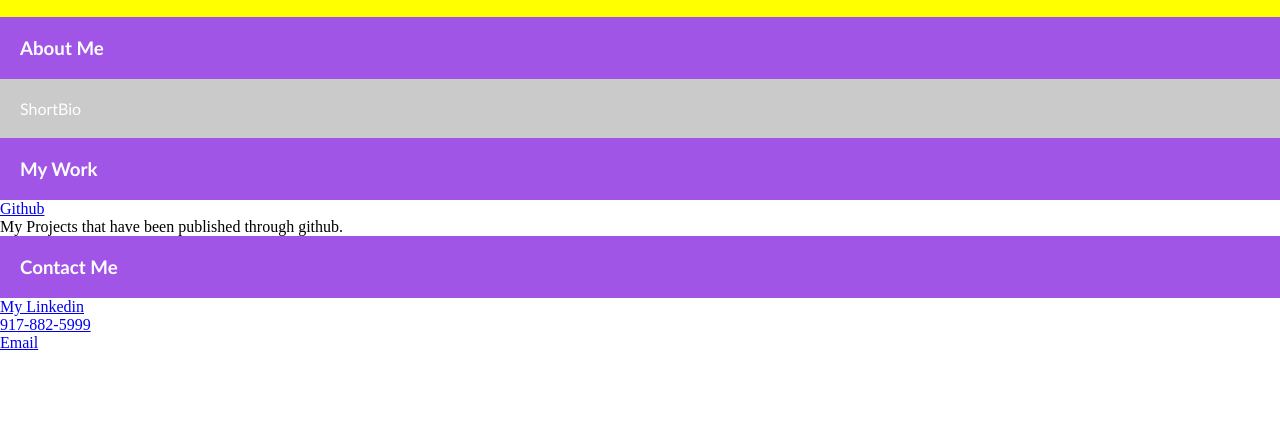
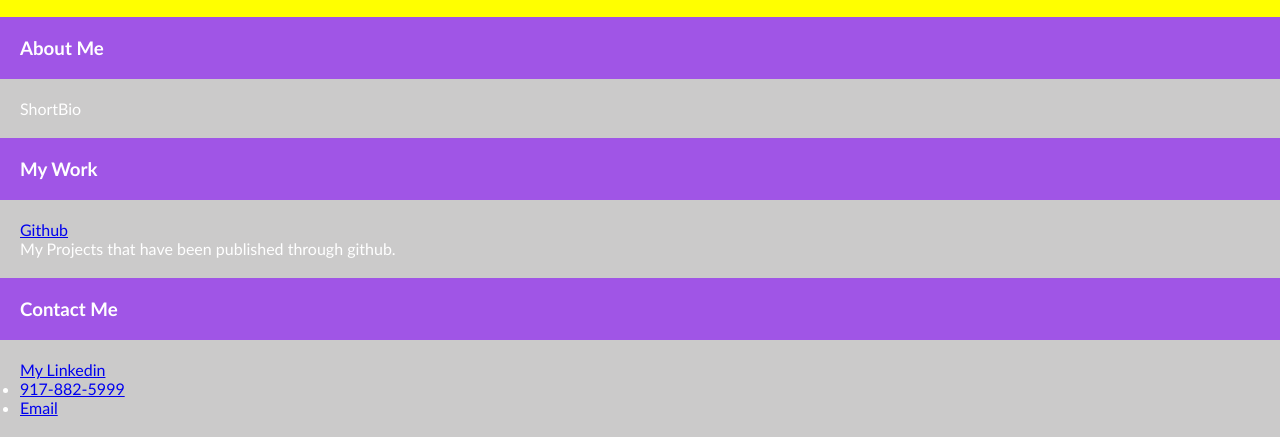
Before and after one commit to noahsalmon98/CSS-Portfolio, a plain HTML site: page index.html in a window 1280 px wide. Shown: the part 638-1075 px from the top of the page. Before the commit the page ends 990 px from the top, so only its background shows below. Drawn offline with Linux system fonts and the light colour scheme.

Commit message:
cleaned up css file by using subsection container

```diff
--- a/assets/style.css
+++ b/assets/style.css
@@ -56,7 +56,7 @@ body {
     background-color: rgb(160, 85, 230);
     color: #ffffff;
 }
-.body-text-bio {
+.subsection-container {
     padding: 20px;
     font-family: 'Trebuchet MS', 'Lucida Sans Unicode', 'Lucida Grande', 'Lucida Sans', Arial, sans-serif;
     background-color: rgb(203, 202, 202);
--- a/index.html
+++ b/index.html
@@ -50,12 +50,12 @@
     <!--About Me-->
         <section id="about-me" class>
             <h3 class="sidebar">About Me</h3>
-            <p class="body-text-bio">ShortBio</p>
+            <p class="subsection-container">ShortBio</p>
         </section>
     <!--My Work-->
     <section ID="Work">
         <h3 class="sidebar">My Work</h3>
-            <div class="work">
+            <div class="subsection-container">
                 <a class="body-text-github" href=https://github.com/noahsalmon98>Github</a>
                 <p>
 
@@ -68,11 +68,11 @@
     <!--Contact Me-->
     <section ID="ContactMe"></a>
         <h3 class="sidebar">Contact Me</h3>
-        <a class="body-text-linkedin"><a href=https://www.linkedin.com/in/noah-salmon-9012a0280>My Linkedin</a>
-            <div id="contacts">
+            <div class="subsection-container">
+                <a class="body-text-linkedin"><a href=https://www.linkedin.com/in/noah-salmon-9012a0280>My Linkedin</a>
                 <ul>
                     <li>
-                        <a class="body-text-phone"><a href="#">917-882-5999</a>
+                    <a class="body-text-phone"><a href="#">917-882-5999</a>
                     </li>
                     <li>
                         <a class="body-text-email"><a href="noahmsalmon@gmail.com">Email</a>
```
